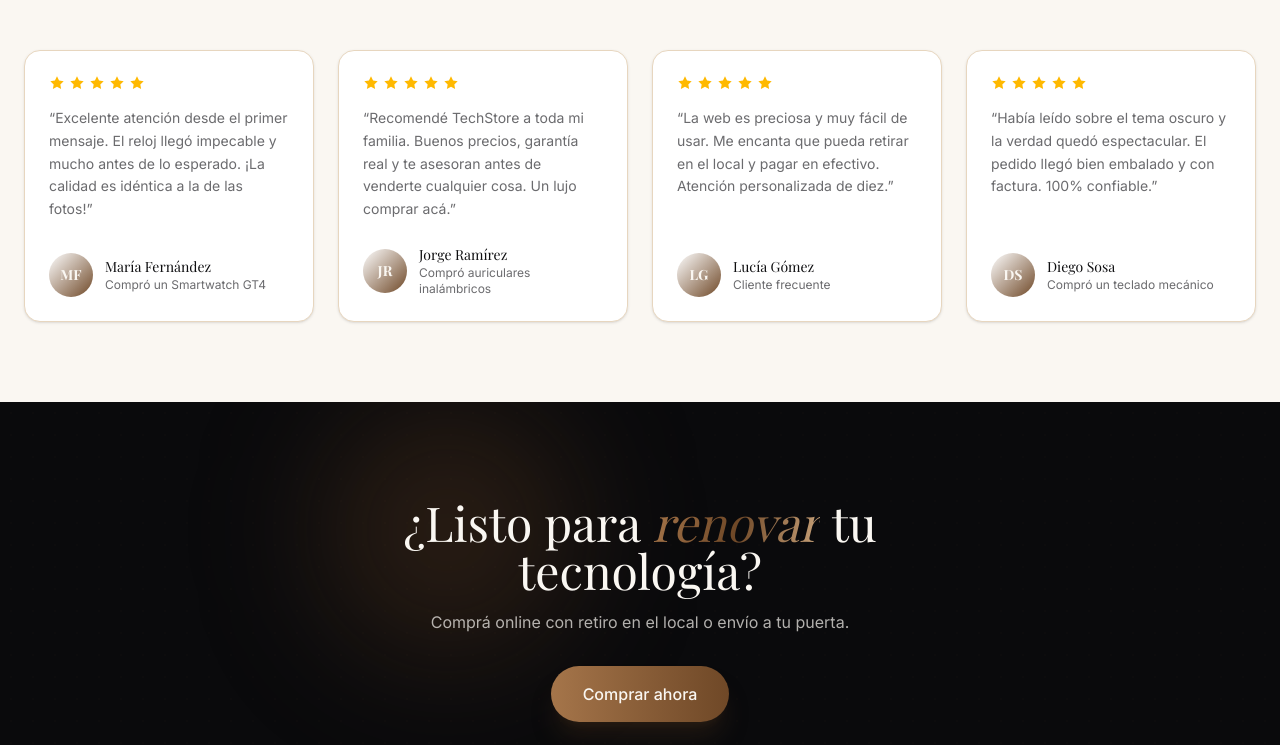
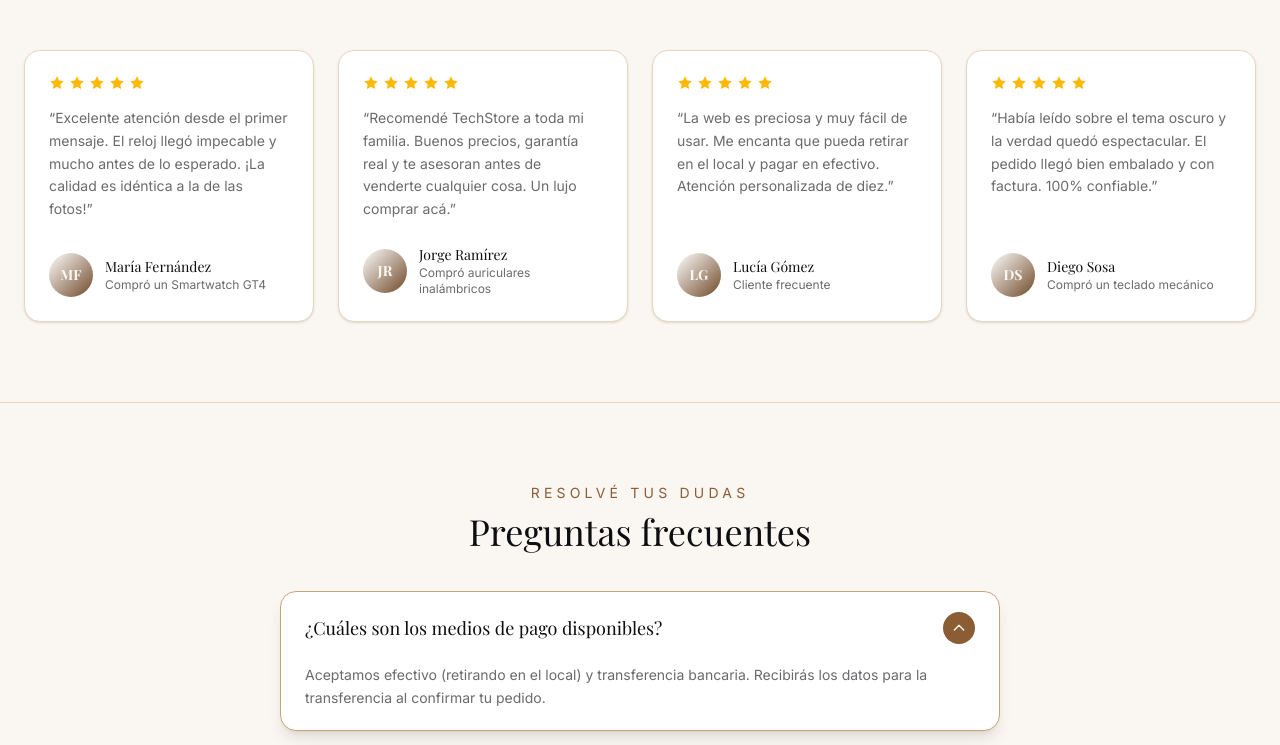
Before and after one commit to samelit-spect/seminario-proyecto, a React (Vite) app in the folder PROYECTO/: page / in a window 1280 px wide. Shown: the part 2014-2759 px from the top of the page. Built offline with nearby package versions, Linux system fonts and the light colour scheme; no server answers; a web font is replaced by a local one.

Commit message:
seccion de preguntas frecuentes con acordeon en la home

```diff
--- /dev/null
+++ b/PROYECTO/src/components/ui/FAQ.tsx
@@ -0,0 +1,82 @@
+import { useState } from 'react'
+
+import Reveal from './Reveal'
+
+const PREGUNTAS = [
+  {
+    p: '¿Cuáles son los medios de pago disponibles?',
+    r: 'Aceptamos efectivo (retirando en el local) y transferencia bancaria. Recibirás los datos para la transferencia al confirmar tu pedido.',
+  },
+  {
+    p: '¿Cuánto tarda el envío?',
+    r: 'Los envíos al interior del país tardan entre 3 y 7 días hábiles una vez confirmado el pago. En la ciudad de Tinogasta podés retirar gratis en nuestro local.',
+  },
+  {
+    p: '¿Qué hago si un producto llega en mal estado?',
+    r: 'Todos nuestros productos tienen garantía oficial de 12 meses. Si recibís algo en mal estado, escribinos y gestionamos el reemplazo o la devolución sin costo.',
+  },
+  {
+    p: '¿Puedo cancelar o modificar un pedido?',
+    r: 'Sí. Mientras el pedido esté en estado "Pendiente" podés solicitarnos la cancelación. Una vez enviado, podés coordinar el cambio dentro de la garantía.',
+  },
+  {
+    p: '¿Los productos son originales?',
+    r: 'Trabajamos únicamente con marcas reconocidas y proveedores autorizados. Todos los productos cuentan con garantía y facturación.',
+  },
+]
+
+export default function FAQ({ titulo = 'Preguntas frecuentes' }: { titulo?: string }) {
+  const [abierta, setAbierta] = useState<number | null>(0)
+
+  return (
+    <section className="border-t border-wood-100 bg-cream">
+      <div className="mx-auto max-w-3xl px-6 py-20">
+        <Reveal className="mb-10 text-center">
+          <p className="text-sm uppercase tracking-[0.3em] text-wood-600">Resolvé tus dudas</p>
+          <h2 className="mt-2 font-display text-4xl text-coal-950">{titulo}</h2>
+        </Reveal>
+
+        <div className="space-y-4">
+          {PREGUNTAS.map((item, i) => {
+            const abierto = abierta === i
+            return (
+              <Reveal key={item.p} delay={i * 80}>
+                <div
+                  className={`overflow-hidden rounded-2xl border bg-white transition-colors duration-300 ${
+                    abierto ? 'border-wood-300 shadow-lg' : 'border-wood-100 shadow-sm'
+                  }`}
+                >
+                  <button
+                    onClick={() => setAbierta(abierto ? null : i)}
+                    className="flex w-full items-center justify-between gap-4 px-6 py-5 text-left"
+                    aria-expanded={abierto}
+                  >
+                    <span className="font-display text-lg text-coal-950">{item.p}</span>
+                    <span
+                      className={`flex h-8 w-8 shrink-0 items-center justify-center rounded-full transition-all duration-300 ${
+                        abierto ? 'rotate-180 bg-wood-600 text-chalk' : 'bg-cream-100 text-wood-700'
+                      }`}
+                    >
+                      <svg className="h-4 w-4" fill="none" viewBox="0 0 24 24" stroke="currentColor">
+                        <path strokeLinecap="round" strokeLinejoin="round" strokeWidth={2} d="M19 9l-7 7-7-7" />
+                      </svg>
+                    </span>
+                  </button>
+                  <div
+                    className={`grid transition-all duration-300 ease-in-out ${
+                      abierto ? 'grid-rows-[1fr] opacity-100' : 'grid-rows-[0fr] opacity-0'
+                    }`}
+                  >
+                    <div className="overflow-hidden">
+                      <p className="px-6 pb-5 text-sm leading-relaxed text-coal-50">{item.r}</p>
+                    </div>
+                  </div>
+                </div>
+              </Reveal>
+            )
+          })}
+        </div>
+      </div>
+    </section>
+  )
+}
--- a/PROYECTO/src/pages/Home.tsx
+++ b/PROYECTO/src/pages/Home.tsx
@@ -1,6 +1,7 @@
 import { Link } from 'react-router-dom'
 
 import ProductCard from '../components/products/ProductCard'
+import FAQ from '../components/ui/FAQ'
 import Marcas from '../components/ui/Marcas'
 import Parallax from '../components/ui/Parallax'
 import Reveal from '../components/ui/Reveal'
@@ -137,6 +138,9 @@ export default function Home() {
       {/* ===== Testimonios ===== */}
       <Testimonios />
 
+      {/* ===== FAQ ===== */}
+      <FAQ />
+
       {/* ===== CTA final ===== */}
       <section className="relative overflow-hidden bg-onix py-24 text-center text-chalk">
         <div className="absolute inset-0 bg-grain opacity-40" />
```
Also changed, not shown: 1 other file (tests, documents, lock files or other folders).
